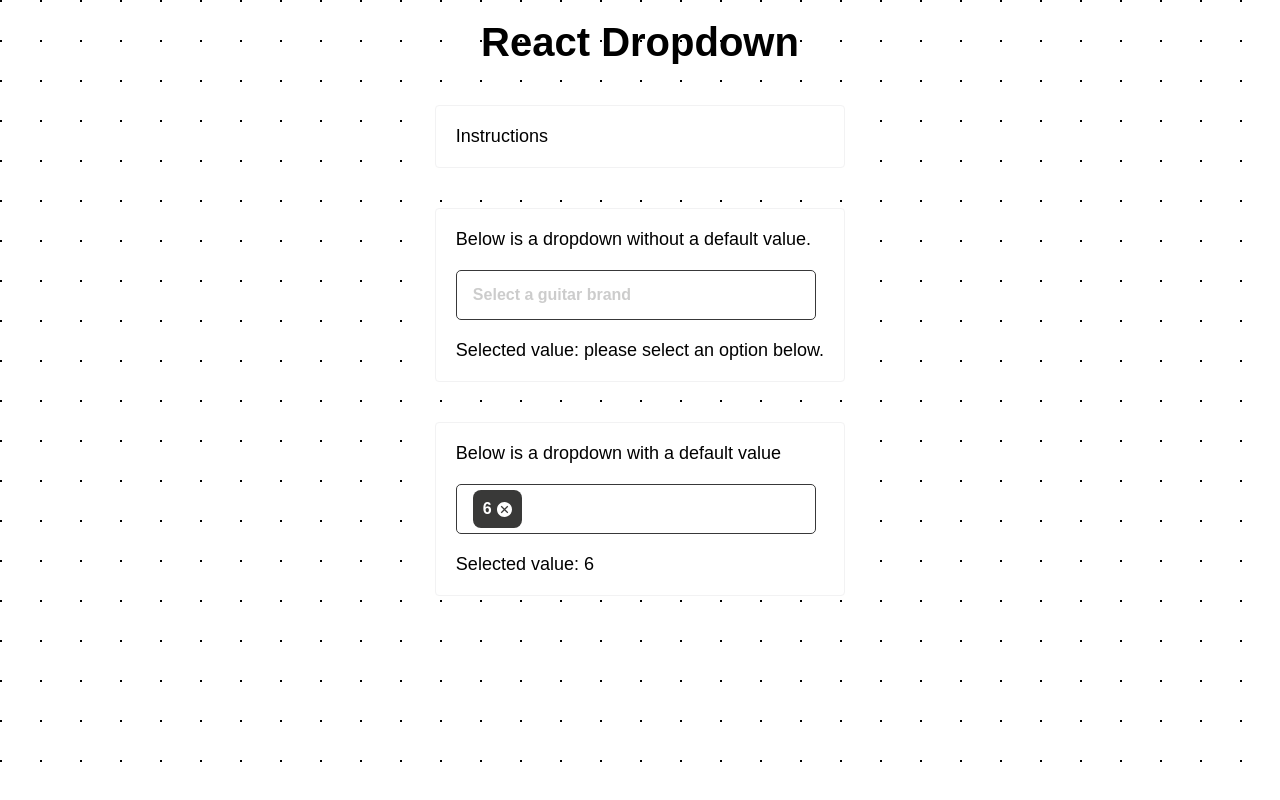
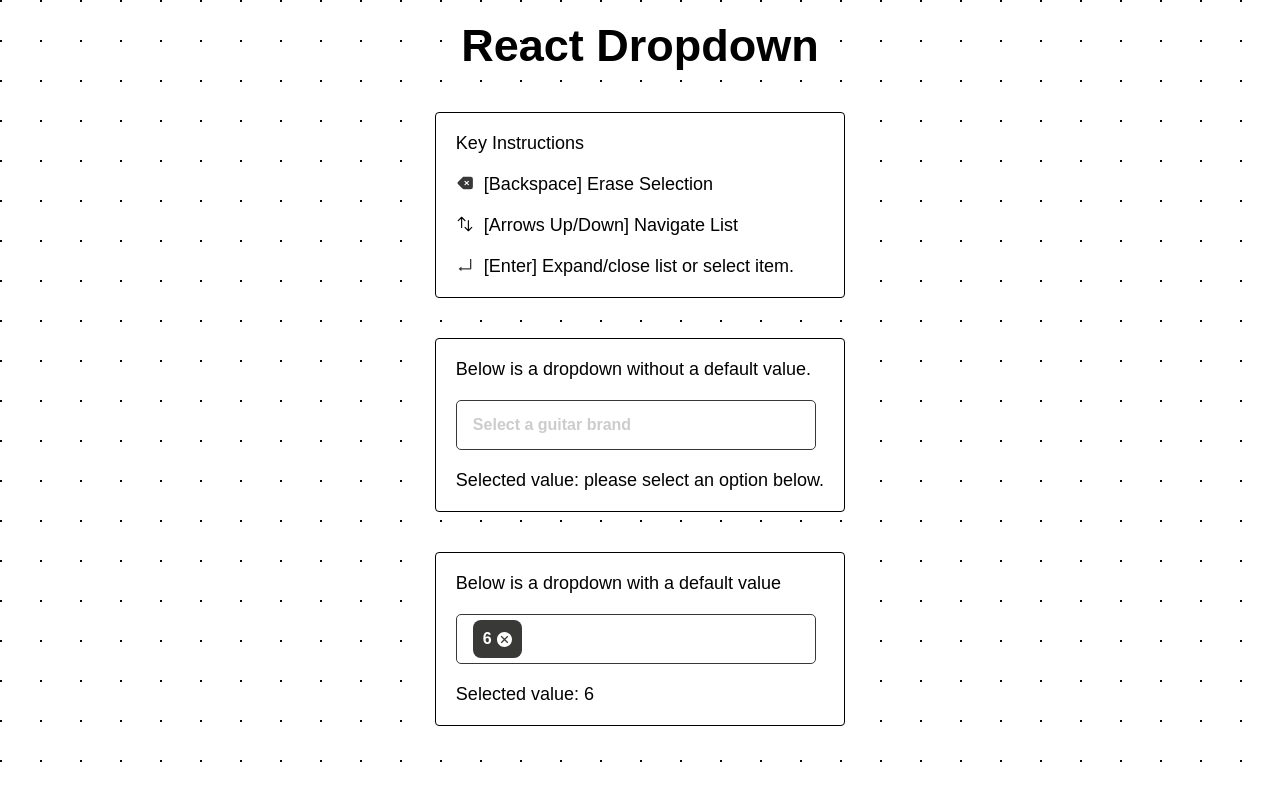
Before and after one commit to supernova770/dropdown-showcase, a React (Create React App) app: page / in a window 1280 px wide. Shown: the top 800 px of the page. Built offline with nearby package versions, Linux system fonts and the light colour scheme.

Commit message:
first commit

```diff
--- a/package.json
+++ b/package.json
@@ -12,6 +12,7 @@
     "@types/react-dom": "^18.0.5",
     "react": "^18.1.0",
     "react-dom": "^18.1.0",
+    "react-icons": "^4.7.1",
     "react-scripts": "5.0.1",
     "typescript": "^4.6.4",
     "web-vitals": "^2.1.4"
--- a/src/App.module.css
+++ b/src/App.module.css
@@ -5,21 +5,21 @@
     background-position: -19px -19px;
     display: flex;
     align-content: center;
-    height: 1000px;
+    height: 1250px;
 }
 
 .dropdown-card {
     margin-top: 40px;
     padding:10px;
     background-color: white;
-    border: 1.5px solid #f2f2f3;
+    border: 0.5px solid #000000;
     border-radius: 4px;
     text-align: left;
 }
 
 .dropdown-card-title {
     font-family: Arial, Helvetica, sans-serif;
-    font-size: 40px;
+    font-size: 45px;
     margin: 20px 10px 10px 10px;
     font-weight: bold;
 }
--- a/src/App.tsx
+++ b/src/App.tsx
@@ -1,6 +1,9 @@
 import Dropdown from "./components/Dropdown/Dropdown";
 import { useState } from "react";
 import styles from "./App.module.css";
+import { HiBackspace } from "react-icons/hi2";
+import { HiOutlineArrowsUpDown } from "react-icons/hi2";
+import { AiOutlineEnter } from "react-icons/ai";
 
 const optionsData = [
   { value: "Select a guitar brand", label: "Select a guitar" },
@@ -34,30 +37,34 @@ const App = () => {
   return (
     <div className={styles["app-main"]}>
       <div style={{ margin: "0 auto", textAlign: "center" }}>
-        <h1 className={styles["dropdown-card-title"]}>
-          React Dropdown
-        </h1>
+        <h1 className={styles["dropdown-card-title"]}>React Dropdown</h1>
         <div className={styles["dropdown-card"]}>
-          <h2>Instructions</h2>
+          <h2>Key Instructions</h2>
+          <span style={{display:"flex", verticalAlign:"middle"}}>
+            <HiBackspace size={18} fill={"#383839"} style={{margin:"10px 0px 10px 10px"}}/>
+            <h2>{"[Backspace]"} Erase Selection</h2>
+          </span>
+          <span style={{display:"flex", verticalAlign:"middle"}}>
+            <HiOutlineArrowsUpDown size={18} fill={"#383839"} style={{margin:"10px 0px 10px 10px"}}/>
+            <h2>{"[Arrows Up/Down]"} Navigate List</h2>
+          </span>
+          <span style={{display:"flex", verticalAlign:"middle"}}>
+            <AiOutlineEnter size={18} fill={"#383839"} style={{margin:"10px 0px 10px 10px"}}/>
+            <h2>{"[Enter]"} Expand/close list or select item.</h2>
+          </span>
         </div>
         <div className={styles["dropdown-card"]}>
-          <h2>
-            Below is a dropdown without a default value.
-          </h2>
+          <h2>Below is a dropdown without a default value.</h2>
           <Dropdown
             options={optionsData}
             label="Select a guitar brand:"
             onChange={selectBrandHandler}
             width={360}
           />
-          <h2>
-            Selected value: {selectedBrand}
-          </h2>
+          <h2>Selected value: {selectedBrand}</h2>
         </div>
         <div className={styles["dropdown-card"]}>
-          <h2 >
-            Below is a dropdown with a default value
-          </h2>
+          <h2>Below is a dropdown with a default value</h2>
           <Dropdown
             options={optionsData2}
             defaultValue={6}
@@ -65,9 +72,7 @@ const App = () => {
             onChange={selectStringHandler}
             width={360}
           />
-          <h2>
-            Selected value: {selectedString}
-          </h2>
+          <h2>Selected value: {selectedString}</h2>
         </div>
       </div>
     </div>
```
Also changed, not shown: 1 other file (tests, documents, lock files or other folders).
